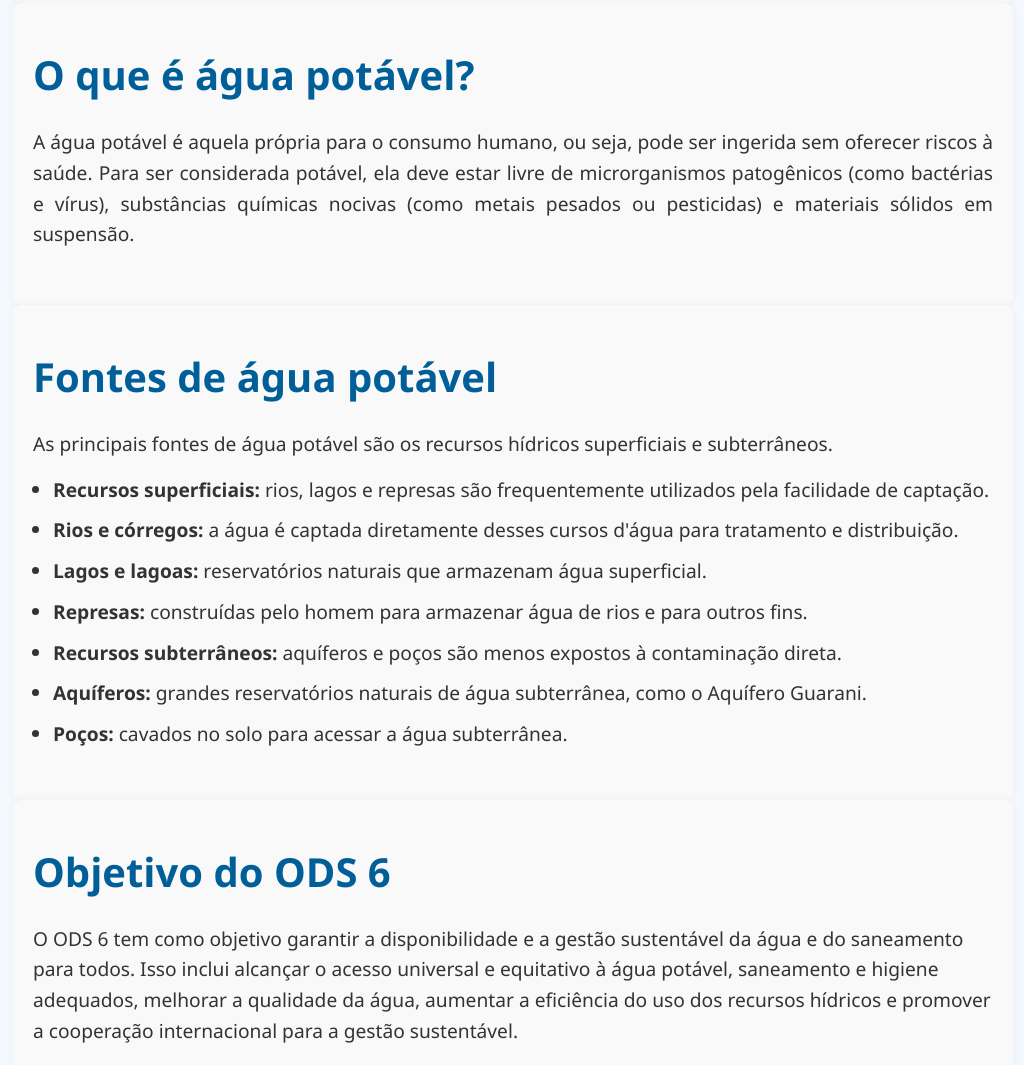
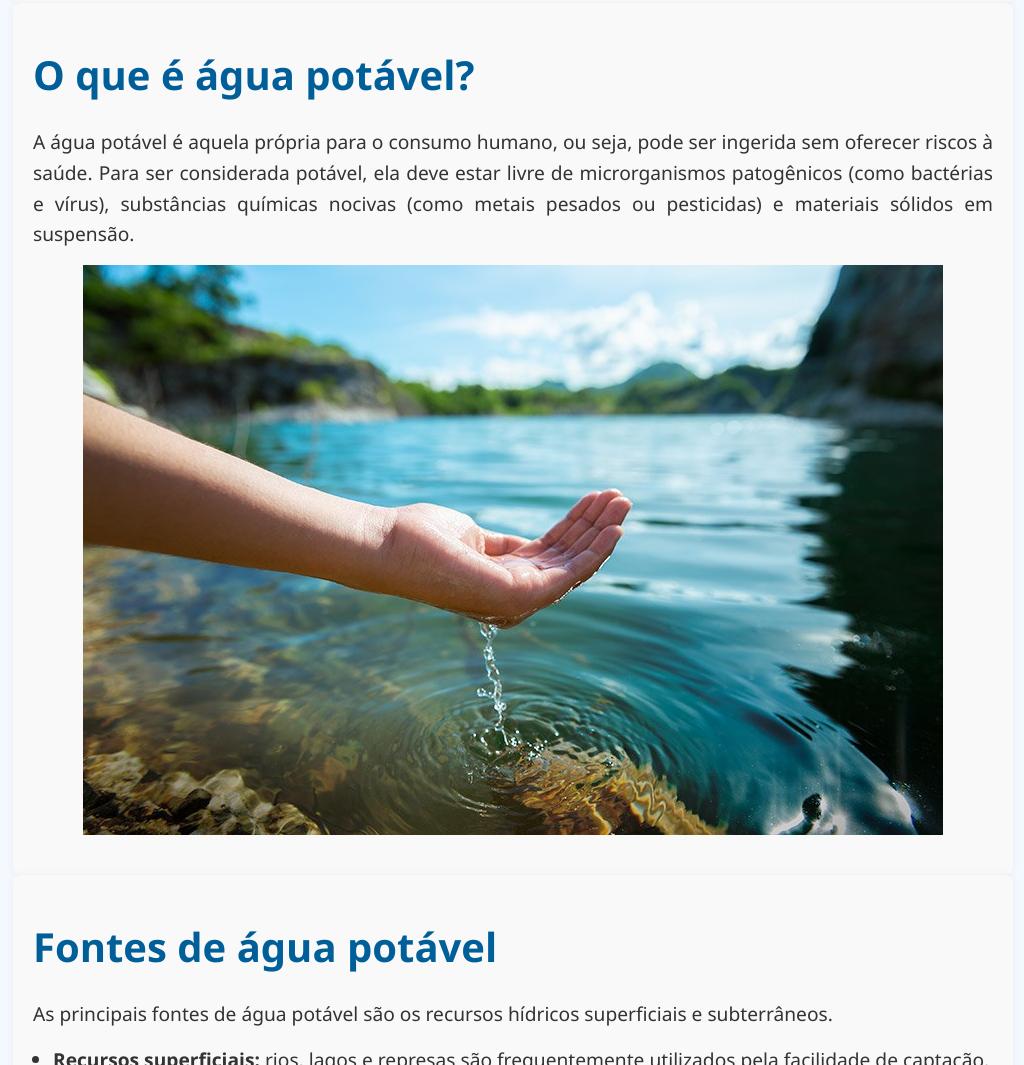
Before and after one commit to lo0734226-eng/meu-primiro-site, a plain HTML site: page index.html in a window 1280 px wide. Shown: the part 1556-2621 px from the top of the page, without its empty margins (127-1151 px from the left). Drawn offline with Linux system fonts and the light colour scheme; the site is published under a folder, as on GitHub Pages, so addresses that start at the root find nothing.

Commit message:
Add files via upload

```diff
--- a/index.html
+++ b/index.html
@@ -31,7 +31,7 @@
     <section class="texto3" id="agua-potavel">
       <h2>O que é água potável?</h2>
       <p>A água potável é aquela própria para o consumo humano, ou seja, pode ser ingerida sem oferecer riscos à saúde. Para ser considerada potável, ela deve estar livre de microrganismos patogênicos (como bactérias e vírus), substâncias químicas nocivas (como metais pesados ou pesticidas) e materiais sólidos em suspensão.</p>
-      <div class="Imagem2"><img src="/img/aa.jpeg" alt="" > </div>
+      <div class="Imagem2"><img src="aa.jpeg" alt="" > </div>
     </section>
 
     <section class="texto4">
```
Also changed, not shown: aa.jpeg (added).
